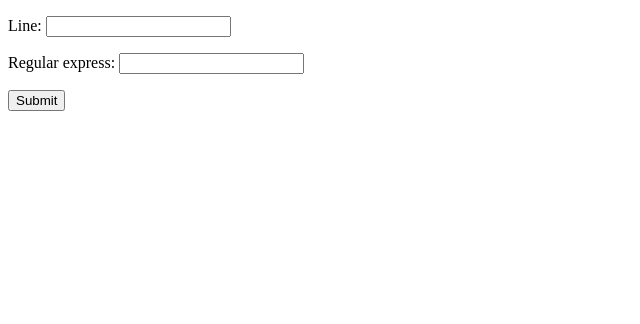
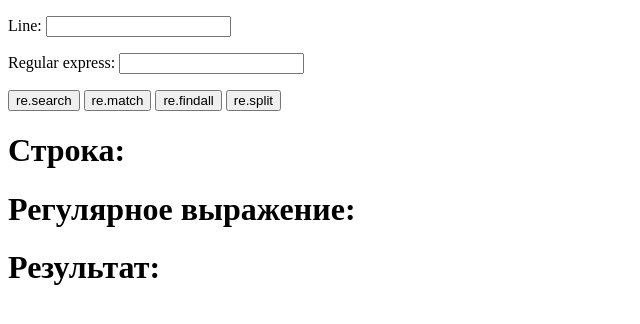
Before and after one commit to p0tatess/regular_express, a Django app: page / in a window 1280 px wide. Shown: the top 324 px of the page, without its empty margins (0-640 px from the left). Run offline with Django 4.2, Linux system fonts and the light colour scheme.

Commit message:
add other buttons

```diff
--- a/regular/work/templates/work/index.html
+++ b/regular/work/templates/work/index.html
@@ -8,12 +8,25 @@
 <form action="" method="POST">
   {% csrf_token %}
   {{ form.as_p }}
-  <input type="Submit" name="submit" value="Submit">
+    <input type="Submit" name="submit" value="re.search">
+    <input type="Submit" name="submit" value="re.match">
+    <input type="Submit" name="submit" value="re.findall">
+    <input type="Submit" name="submit" value="re.split">
+<!--    <input type="Submit" name="submit" value="re.sub">-->
+<!--    <input type="Submit" name="submit" value="re.subn">-->
+<!--    <input type="Submit" name="submit" value="re.escape">-->
 </form>
-{% if submitbutton == "Submit" %}
 <h1>Строка: {{ lining }}</h1>
 <h1>Регулярное выражение: {{ regularexpress }}</h1>
-<h1>Результат: {{ regexp }}</h1>
+{% if submitbutton == "re.search" %}
+
+    <h1>Результат: {{ regexp }}</h1>
+{% elif submitbuttonmatch == 're.match'%}
+    <h1>Результат: {{ regexp }}</h1>
+{% elif submitbuttonmatch == 're.findall'%}
+    <h1>Результат: {{ regexp }}</h1>
+{% else %}
+    <h1>Результат: {{ regexp }}</h1>
 {% endif %}
 
 </body>
--- a/regular/work/views.py
+++ b/regular/work/views.py
@@ -14,9 +14,18 @@ def index(request):
     if  form.is_valid():
         lining = form.cleaned_data.get('line')
         regularexpress = form.cleaned_data.get('regular_express')
-        regexp = re.search(regularexpress,lining)
+        if submitbutton == 're.search':
+            regexp = re.search(regularexpress,lining)
+        elif submitbutton == 're.match':
+            regexp = re.match(regularexpress,lining)
+        elif submitbutton == 're.findall':
+            regexp = re.findall(regularexpress,lining)
+        else:
+            regexp = re.split(regularexpress,lining)
+
 
     context = {
         'form': form, 'lining': lining, 'regularexpress': regularexpress, 'submitbutton': submitbutton,'regexp':regexp,
     }
+
     return render(request,'work/index.html',context)
```
